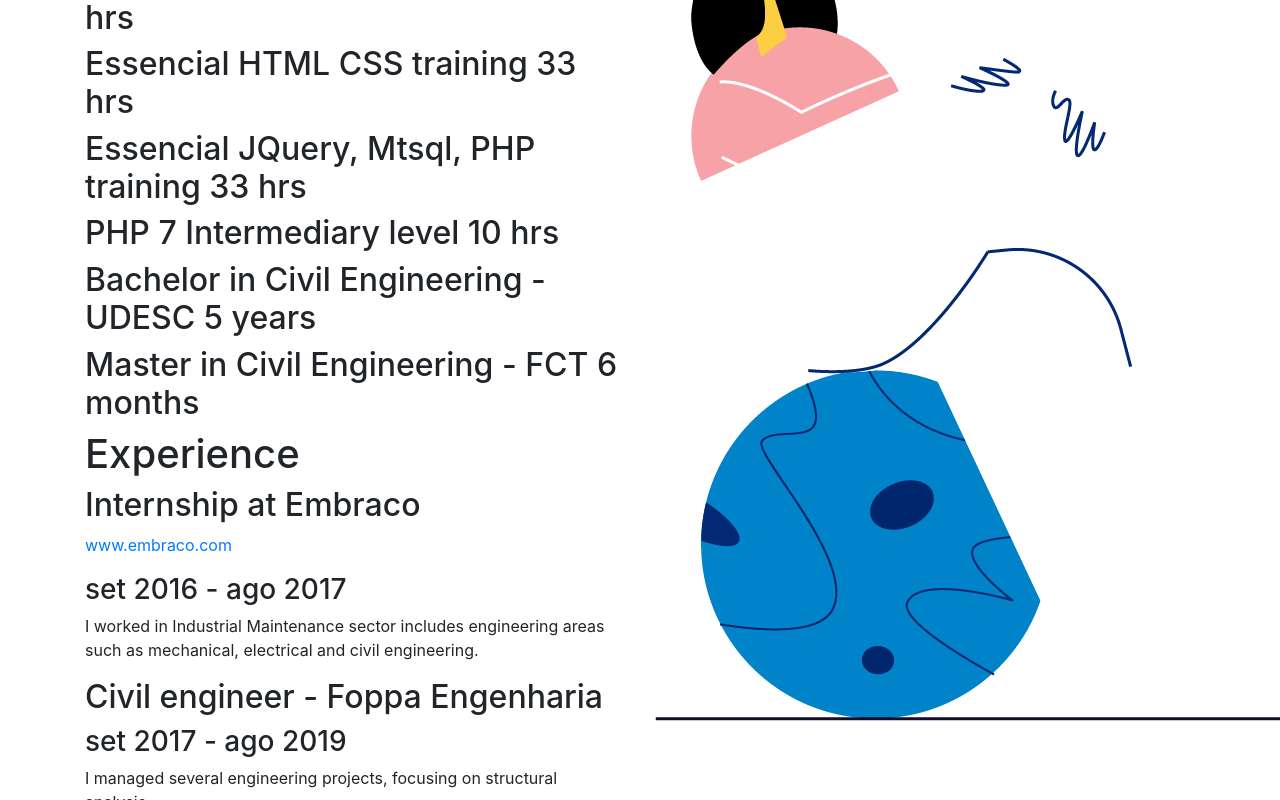
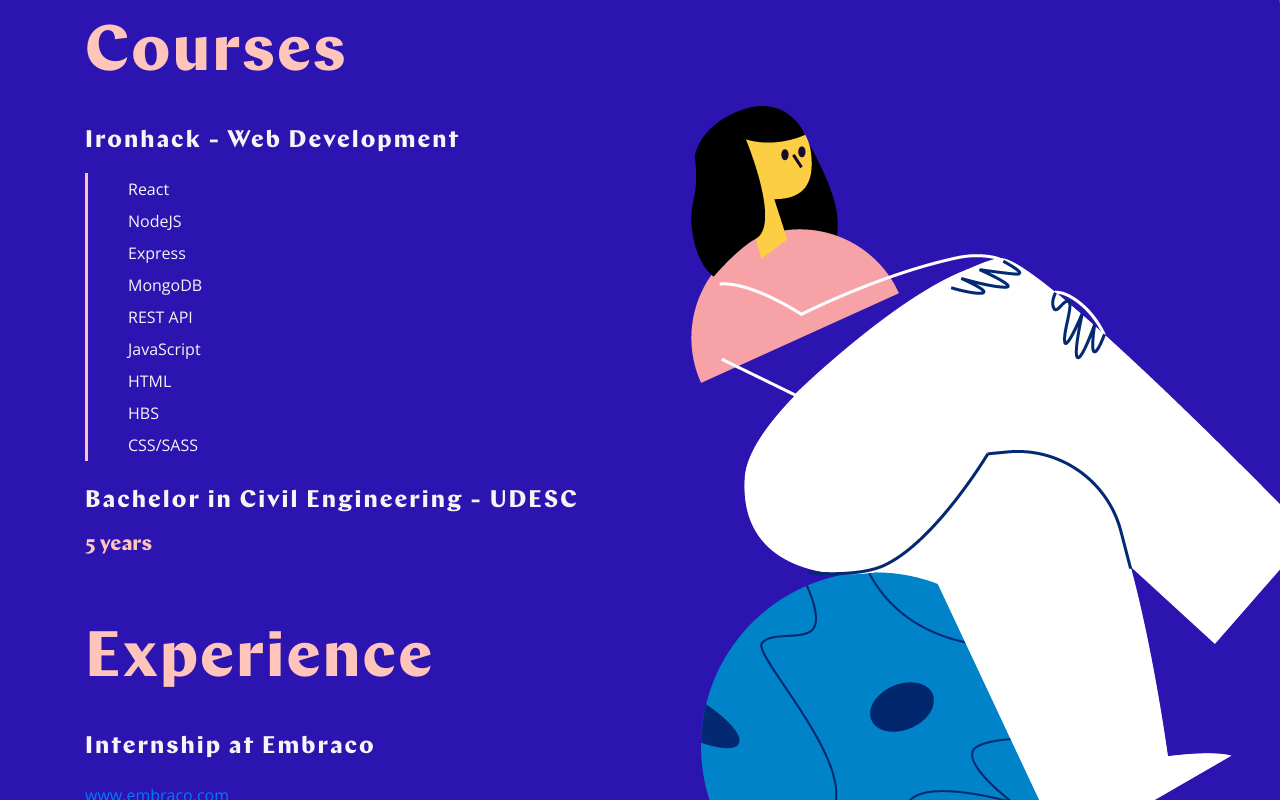
Before and after one commit to anaflaviafoppa/portifolio-3, a React (Create React App) app in the folder portifolio/: page / in a window 1280 px wide. Shown: the part 860-1660 px from the top of the page. Built offline with nearby package versions, Linux system fonts and the light colour scheme.

Commit message:
section 02 incomplete

```diff
--- a/portifolio/src/App.css
+++ b/portifolio/src/App.css
@@ -1,6 +1,7 @@
 .App {
   text-align: center;
   overflow-x: hidden;
+
 }
 
 .App-logo {
--- a/portifolio/src/components/Section01/index.jsx
+++ b/portifolio/src/components/Section01/index.jsx
@@ -20,7 +20,7 @@ export default class Section01 extends Component {
             <div className="Home__Text">
               <h1 className="mb-sm-3">High value experiences for all screens</h1>
 
-              <h2 className="pb-sm-3">I‘m Ana Flavia Foppa Web developer looking
+              <h2 className="mb-sm-3">I‘m Ana Flavia Foppa Web developer looking
               for opportunities
               to learn and create digital experiences
               that simplify and enhance value for companies.</h2>
--- a/portifolio/src/components/Section01/style.scss
+++ b/portifolio/src/components/Section01/style.scss
@@ -1,8 +1,11 @@
 /*PADROES******************/
 /*COLORS */
 $darkGrey: #787777;
-$lightPink: #f7a2a6;
+//$lightPink: #f7a2a6;
+$lightPink: #ffc5bb;
 $whiter: rgba(245,245,245);
+//$darkBlue: rgba(3,41,115,1);
+$darkBlue:#2b14af;
 
 /*Sizes*/
 $sizeH1:4em;
@@ -46,9 +49,10 @@ $breakpoint-cellphone:610px;
 
 .Home{
   background-color: $whiter;
-
   overflow-x: hidden;
   margin: 0;
+  //border-bottom: 5px solid $darkBlue;
+  border-bottom-left-radius: 100px;
 
   @media (max-width: $breakpoint-cellphone) {
     height: 100vh;
--- a/portifolio/src/components/Section02/index.jsx
+++ b/portifolio/src/components/Section02/index.jsx
@@ -1,32 +1,36 @@
-import React, { Component } from 'react'
+import React, { Component } from 'react';
+import './style.scss';
 
 export default class Section02 extends Component {
   render() {
     return (
-      <section id="courses">
+      <section id="courses" className="Section02">
         <div className="container ">
-          <div className="row">
+          <div className="row pt-5 pb-5">
 
               <div className="col-md-6">
 
 
-                <h1>Courses</h1>
+                <h1 className="mb-md-4">Courses</h1>
 
-                <h2>Essencial HTML CSS training <span>33 hrs</span></h2>
+                <h2>Ironhack - Web Development</h2>
 
-                <h2>Essencial HTML CSS training <span>33 hrs</span></h2>
+                    <ul>
+                      <li>React</li>
+                      <li>NodeJS</li>
+                      <li>Express</li>
+                      <li>MongoDB</li>
+                      <li>REST API</li>
+                      <li>JavaScript</li>
+                      <li>HTML</li>
+                      <li>HBS</li>
+                      <li>CSS/SASS</li>
+                    </ul>
 
-                <h2>Essencial JQuery, Mtsql, PHP training <span>33 hrs</span></h2>
+                <h2>Bachelor in Civil Engineering - UDESC </h2>
+                <h3>5 years</h3>
 
-                <h2>PHP 7 Intermediary level <span>10 hrs</span></h2>
-
-                <h2>Bachelor in Civil Engineering - UDESC <span>5 years</span></h2>
-
-                <h2>Master in Civil Engineering - FCT <span>6 months</span></h2>
-
-                <div>
-
-                  <h1>Experience</h1>
+                <h1 className="mb-md-4">Experience</h1>
 
                 <h2>Internship at Embraco</h2>
                 <p><a href="http://www.embraco.com/">www.embraco.com</a></p>
@@ -35,17 +39,20 @@ export default class Section02 extends Component {
                 <p>I worked in Industrial Maintenance sector includes engineering areas such as mechanical, electrical and civil engineering.</p>
 
                 <h2>Civil engineer - Foppa Engenharia</h2>
-                  <h3>set 2017 - ago 2019</h3>
+                <h3>set 2017 - dez 2019</h3>
                 <p>I managed several engineering projects, focusing on structural analysis.</p>
 
-                </div>
+
 
 
               </div>{/*Final da primeria coluna */}
 
 
-              <div className="col-md-6">
+              <div className="col-md-6 d-flex align-items-center Section02__img">
+                <div>
                   <img src="./../images/estudo.png" alt="estudyimage"></img>
+                </div>
+
               </div> {/*Final da segunda coluna */}
 
           </div>{/* /Row */}
--- /dev/null
+++ b/portifolio/src/components/Section02/style.scss
@@ -0,0 +1,113 @@
+/*PADROES******************/
+/*COLORS */
+$darkGrey: #787777;
+//$lightPink: #f7a2a6;
+$lightPink: #ffc5bb;
+
+
+$whiter: rgba(245,245,245);
+//$darkBlue: rgba(3,41,115,1);
+$darkBlue:#2b14af;
+
+/*Sizes*/
+$sizeH1:4em;
+$sizeH1Cellphone: 5vh;
+$sizeH2:1.5em;
+$sizeH2Cellphone:2.6vh;
+$sizeP:1em;
+$sizeH3: 1.3em;
+$lineHeightP: 2em;
+$lineHeightPCellphone: 4vh;
+
+
+/*Fonts*/
+@font-face {
+  font-family: 'chap-medium';
+  src: url('../../Fonts/Chap-Medium.otf');
+  font-weight: lighter;
+  font-style: normal;
+}
+$Chap:'chap-medium';
+
+@font-face {
+  font-family: 'chap-medium';
+  src: url('../../Fonts/Chap-Bold.otf');
+  font-weight: normal;
+  font-style: normal;
+}
+
+$ChapMedium:'chap-medium';
+
+@import url(https://fonts.googleapis.com/css?family=Open+Sans:300,400&display=swap);
+
+$open-sans: 'Open Sans', sans-serif;
+
+
+/**BREACKPOINTS*/
+$breakpoint-tablet: 768px;
+$breakpoint-cellphone:610px;
+
+/*PADROES******************/
+
+
+.Section02{
+  background-color: $darkBlue;
+  color: $whiter;
+  border-top-right-radius: 100px;
+
+  h1{
+    color:$lightPink;
+    font-size: $sizeH1;
+    font-family: $Chap;
+    font-weight: 200;
+    letter-spacing: 2px;
+    margin: 1em 0;
+    transition: all 0.5s;
+
+    &:hover{
+      transform: scale(1.03);
+    }
+  }
+
+  h2{
+    letter-spacing: 2px;
+    font-size:$sizeH2;
+    line-height: $lineHeightP;
+    font-family: $Chap;
+    font-weight: 300;
+  }
+
+  p{
+    font-size: $sizeP;
+    line-height: $lineHeightP;
+    font-family: $open-sans;
+    font-weight: 300;
+  }
+
+  ul{
+    border-left: 3px solid $lightPink;
+    list-style-type: none;
+    li{
+      font-size: $sizeP;
+      font-family: $open-sans;
+      font-weight: 300;
+      line-height: $lineHeightP;
+    }
+  }
+
+  h3{
+    font-size: $sizeH3;
+    color: $lightPink;
+    font-family: $Chap;
+  }
+  .Section02__img{
+    img{
+      @media (max-width: $breakpoint-cellphone) {
+        display:none;
+      }
+    }
+
+  }
+
+
+}
--- a/portifolio/src/index.css
+++ b/portifolio/src/index.css
@@ -7,10 +7,12 @@ body {
   -moz-osx-font-smoothing: grayscale;
 
   overflow-x: hidden;
-
+  background-color: red;
 }
 
 code {
   font-family: source-code-pro, Menlo, Monaco, Consolas, 'Courier New',
     monospace;
+
+    background-color: red;
 }
--- a/portifolio/src/views/index.jsx
+++ b/portifolio/src/views/index.jsx
@@ -5,6 +5,8 @@ import Section02 from  '../components/Section02';
 import Section03 from  '../components/Section03';
 import Section04 from  '../components/Section04';
 import Footer from '../components/Footer';
+
+import './style.scss';
 
 
 export default class index extends Component {
@@ -14,10 +16,16 @@ export default class index extends Component {
         <NavBar />
 
         {/* /*SECTION 01*/}
-        <Section01 />
+        <div className="section01">
+          <Section01 />
+        </div>
+
 
         {/* /*SECTION 02*/}
+        <div className="section02">
         <Section02 />
+        </div>
+
 
          {/* /*SECTION 03 - GALLERY*/}
          {/* <Section03 /> */}
--- /dev/null
+++ b/portifolio/src/views/style.scss
@@ -0,0 +1,17 @@
+/*PADROES******************/
+/*COLORS */
+$darkGrey: #787777;
+//$lightPink: #f7a2a6;
+$lightPink: #ffc5bb;
+$whiter: rgba(245,245,245);
+//$darkBlue: rgba(3,41,115,1);
+$darkBlue:#2b14af;
+
+
+.section01{
+  background-color: $darkBlue;
+}
+
+.section02{
+  background-color: $whiter;
+}
```
Lines whose indentation alone changed are shown as unchanged.
